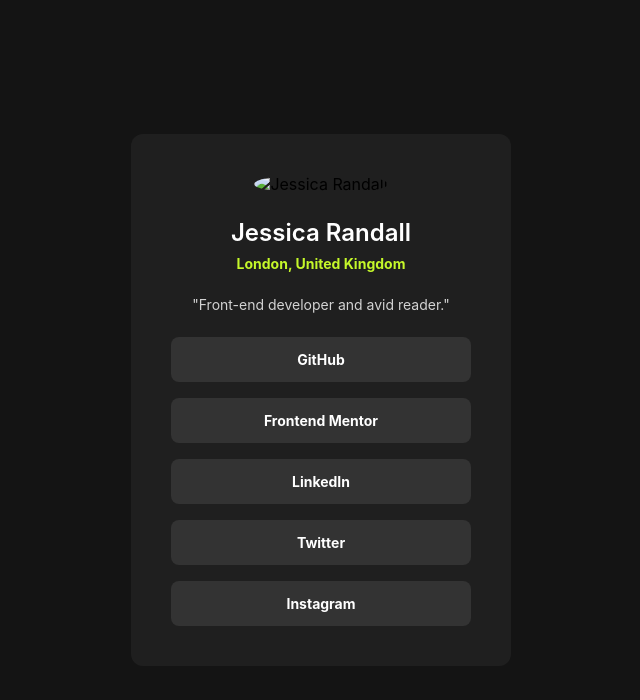
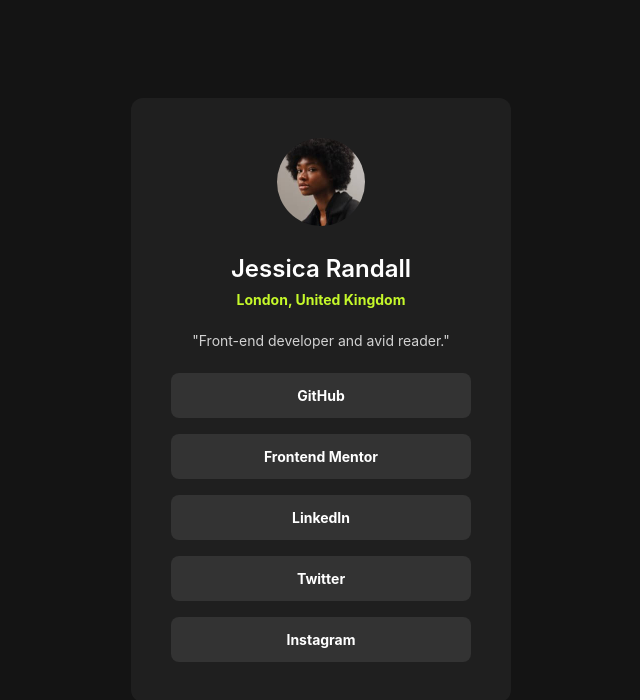
Before and after one commit to Rak-esh-ega/Social-links-profile, a plain HTML site: page index.htm in a window 1280 px wide. Shown: the whole page, without its empty margins (319-959 px from the left). Drawn offline with Linux system fonts and the light colour scheme.

Commit message:
Fix image source path in index.htm

```diff
--- a/index.htm
+++ b/index.htm
@@ -10,7 +10,7 @@
 
     <main class="profile-card">
         <header>
-            <img src="assets/images/avatar-jessica.jpeg" alt="Jessica Randall" class="avatar">
+            <img src="avatar-jessica.jpeg" alt="Jessica Randall" class="avatar">
             <h1>Jessica Randall</h1>
             <p class="location">London, United Kingdom</p>
         </header>
@@ -27,4 +27,5 @@
     </main>
 
 </body>
+
 </html>
```
